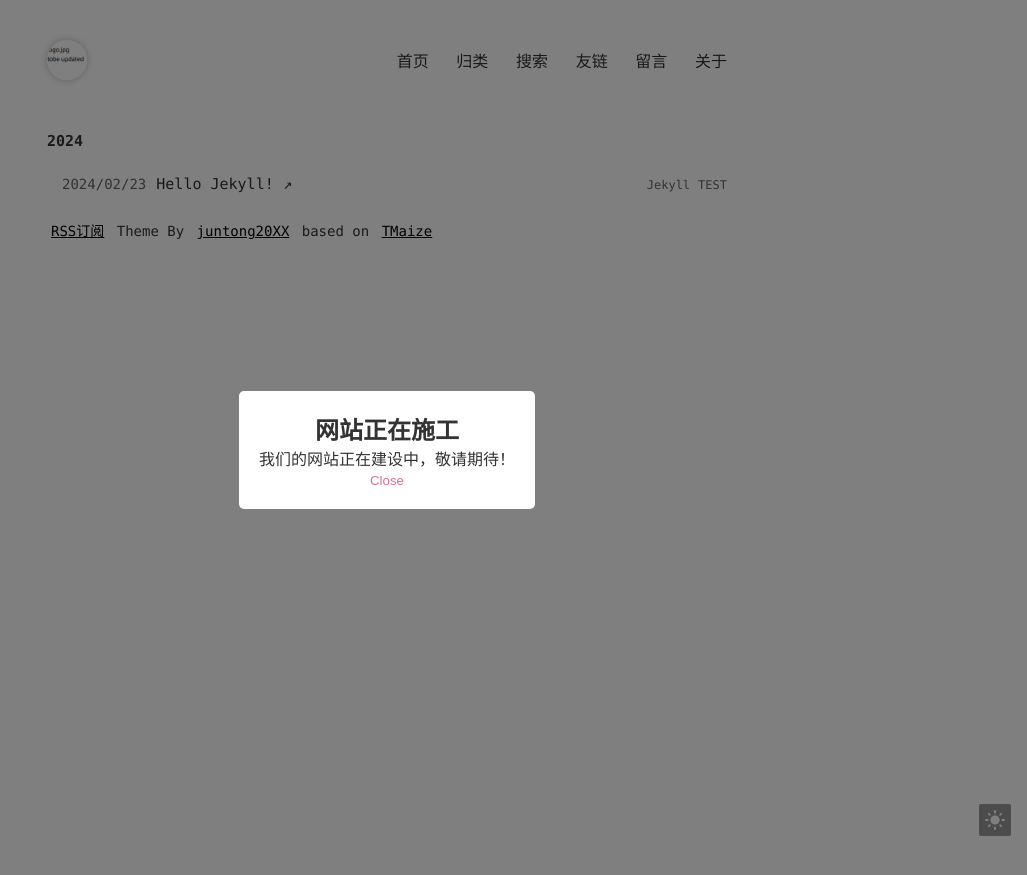
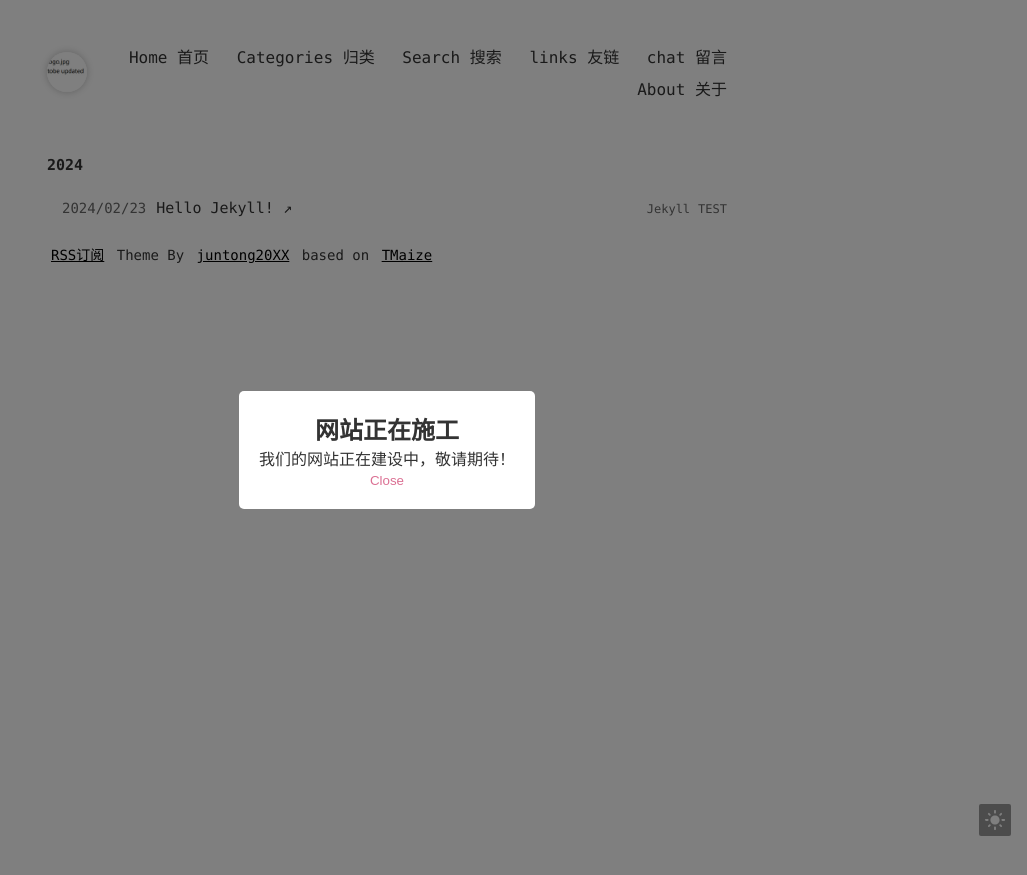
Before and after one commit to juntong20XX/juntong20XX.github.io, a Jekyll site: the page built from index.html, in a window 1280 px wide. Shown: the top 875 px of the page, without its empty margins (253-1280 px from the left). Built offline with Jekyll 4.4.1, drawn with Linux system fonts in a browser that asks for light colours.

Commit message:
add English on menu

```diff
--- a/_config.yml
+++ b/_config.yml
@@ -35,17 +35,17 @@ tucaoUrl: https://www.example.com
 # 必填字段 title: '文本' url: '链接'
 # 可选字段 target: '_blank' 新页面打开
 menu:
-  - title: 首页
+  - title: "Home 首页"
     url: /
-  - title: 归类
+  - title: "Categories 归类"
     url: /pages/categories.html
-  - title: 搜索
+  - title: "Search 搜索"
     url: /pages/search.html
-  - title: 友链
+  - title: "links 友链"
     url: /pages/links.html
-  - title: 留言
+  - title: "chat 留言"
     url: /pages/chat.html
-  - title: 关于
+  - title: "About 关于"
     url: /pages/about.html
 
 # 点击页面文字冒出特效,不需要请设置为false
```
